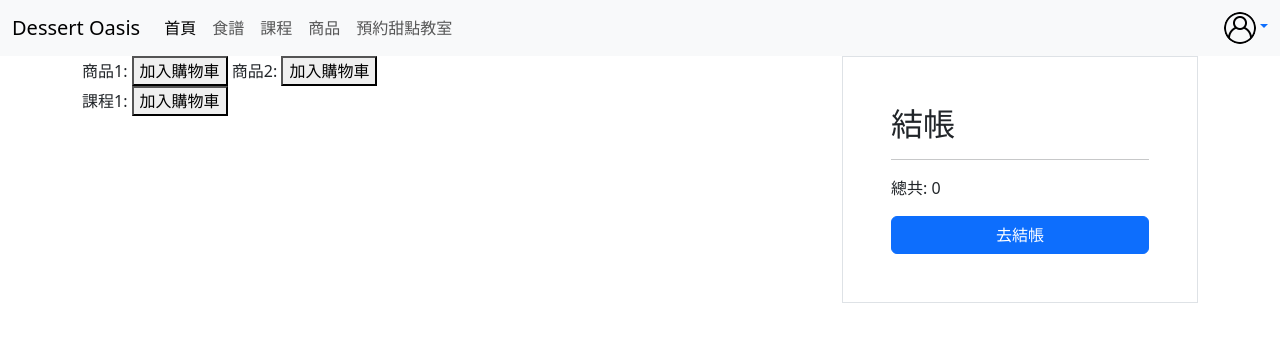
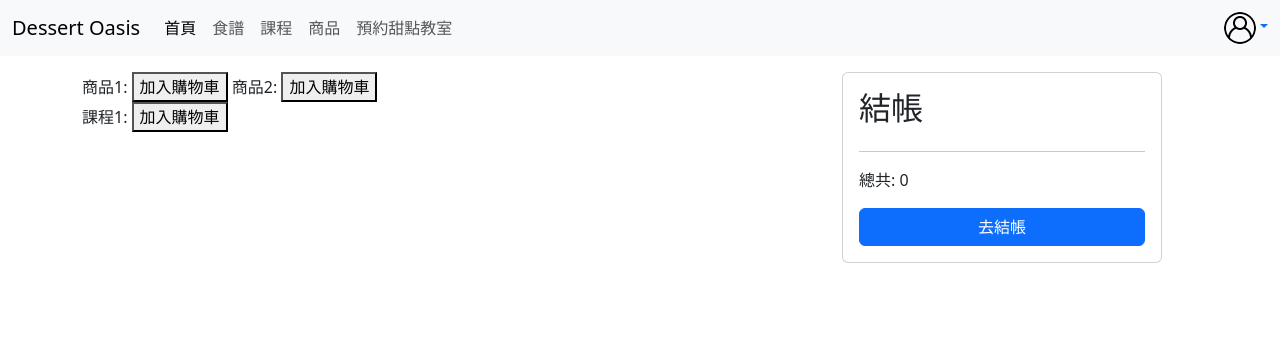
Before and after one commit to HiroLiang/dessertoasis-vue, a Vue app: page /#/cart in a window 1280 px wide. Shown: the top 342 px of the page. Built offline with nearby package versions, Linux system fonts and the light colour scheme; no server answers.

Commit message:
修改 cart

```diff
--- a/src/views/cart/Cart.vue
+++ b/src/views/cart/Cart.vue
@@ -53,19 +53,19 @@ const handleInsertOrder = async () => {
 <template>
     <NavBar></NavBar>
     <div class="container">
-        <div class="row">
+        <div class="row mt-3">
             <div class="col-8">
                 <!-- 商品課程加入購物車測試 -->
                 <div>
                     <div>
                         商品1:
-                        <AddToCartButton :data="{categoryId: 1, interestedId: 1, prodQuantity: 3}"></AddToCartButton>
+                        <AddToCartButton :data="{ categoryId: 1, interestedId: 1, prodQuantity: 3 }"></AddToCartButton>
                         商品2:
-                        <AddToCartButton :data="{categoryId: 1, interestedId: 2, prodQuantity: 2}"></AddToCartButton>
+                        <AddToCartButton :data="{ categoryId: 1, interestedId: 2, prodQuantity: 2 }"></AddToCartButton>
                     </div>
                     <div>
                         課程1:
-                        <AddToCartButton :data="{categoryId: 2, interestedId: 1}"></AddToCartButton>
+                        <AddToCartButton :data="{ categoryId: 2, interestedId: 1 }"></AddToCartButton>
                     </div>
                 </div>
 
@@ -74,7 +74,8 @@ const handleInsertOrder = async () => {
                 <ReservationCart @getReservations="getReservations"></ReservationCart>
             </div>
             <div class="col-4">
-                <div class="border p-5">
+                <div class="vh-100 position-fixed col-3">
+                    <div class="card p-3">
                         <h2>結帳</h2>
                         <div v-if="productCart">商品: {{ productTotal }}</div>
                         <div v-if="courseCart">課程: {{ courseTotal }}</div>
@@ -88,4 +89,5 @@ const handleInsertOrder = async () => {
                 </div>
             </div>
         </div>
+    </div>
 </template>
```
Lines whose indentation alone changed are shown as unchanged.
